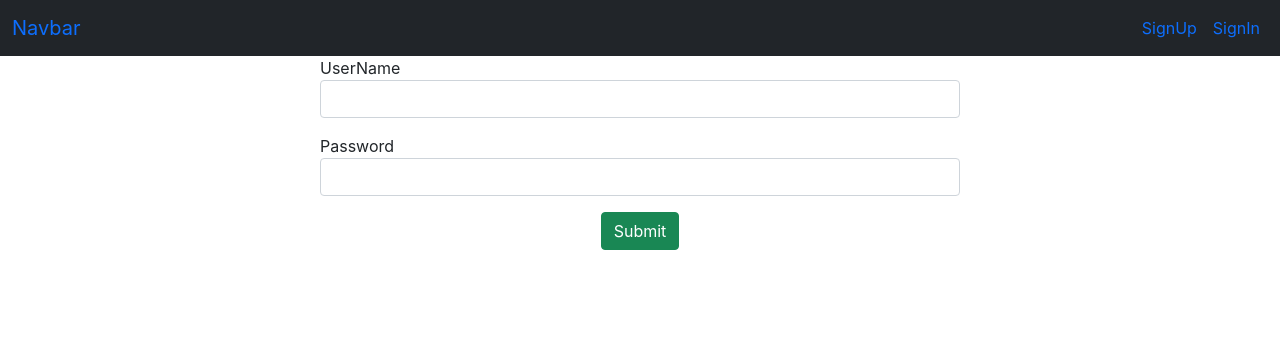
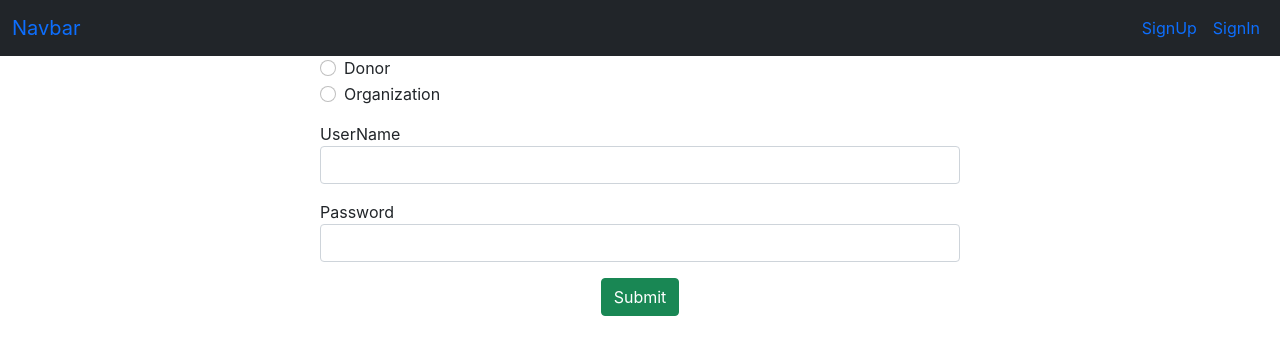
Before and after one commit to varun1553/mock_hackathon, a React (Create React App) app: page /Signin in a window 1280 px wide. Shown: the top 354 px of the page. Built offline with nearby package versions, Linux system fonts and the light colour scheme.

Commit message:
reg_creation

```diff
--- a/src/components/Signin.js
+++ b/src/components/Signin.js
@@ -1,4 +1,4 @@
-import React from 'react';
+import React,{ useState } from 'react';
 import {useForm} from "react-hook-form";
 
 // import {Form,Button,Container} from 'react-bootstrap';
@@ -11,14 +11,40 @@ const Signin = () => {
 
 
     }
+    const [options,setoption]=useState('');
+
+   const handleChange=(e)=>{
+       setoption( e.target.value);
+    }
   return (
 
 
-            <div className="">
+            <div className="mb-3">
+                {/* <div className='mb-3'>
+                <div className='form-check'>
+                <input type="radio" id="donor" name="options" className='form-check-input' {...register('Donor')} value="donor" onChange={handleChange}></input>
+                <label htmlFor='donor' className='form-check-label'>Donor</label>
+                </div>
+                <div className='form-check'>
+                <input type="radio" id="org" className='form-check-input' {...register('org')}value="org" onChange={handleChange}></input>
+                <label htmlFor='organization' name="options" className='form-check-label'>Organization</label>
+                </div>
+                </div> */}
 
 
                 <form className='w-50 mx-auto' onSubmit={handleSubmit(onFormSubmit)}>
+
                     <div className="mb-3">
+                    <div className='mb-3'>
+                <div className='form-check'>
+                <input type="radio" id="donor" name="options" className='form-check-input' {...register('Donor')} value="donor" onChange={handleChange} ></input>
+                <label htmlFor='donor' className='form-check-label'>Donor</label>
+                </div>
+                <div className='form-check'>
+                <input type="radio" id="org" className='form-check-input' {...register('org')} value="org" onChange={handleChange} ></input>
+                <label htmlFor='organization' name="options" className='form-check-label'>Organization</label>
+                </div>
+                </div>
                         <label htmlFor="username">UserName</label>
                         <input className='form-control' type="text"  {... register("username",{required:true})} id="username"  />
                         {errors.username?.type=="required"&& <p className='text-danger'>*username is required</p>}
```
